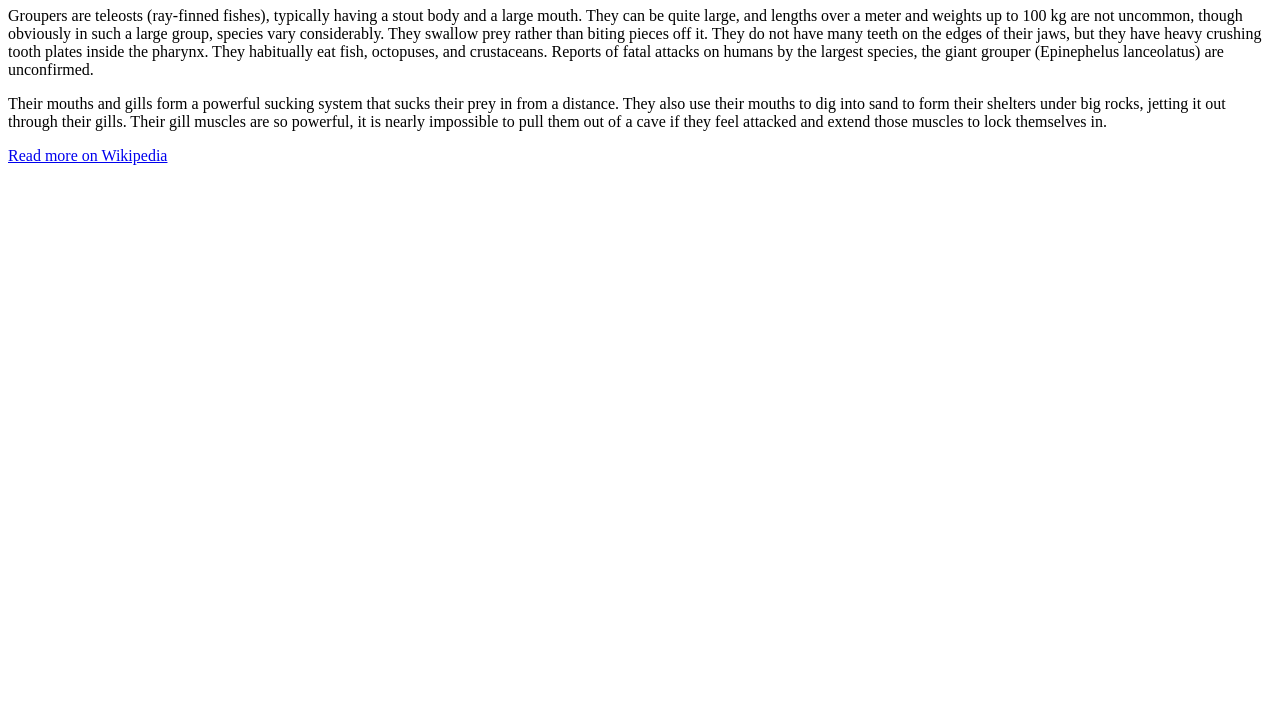
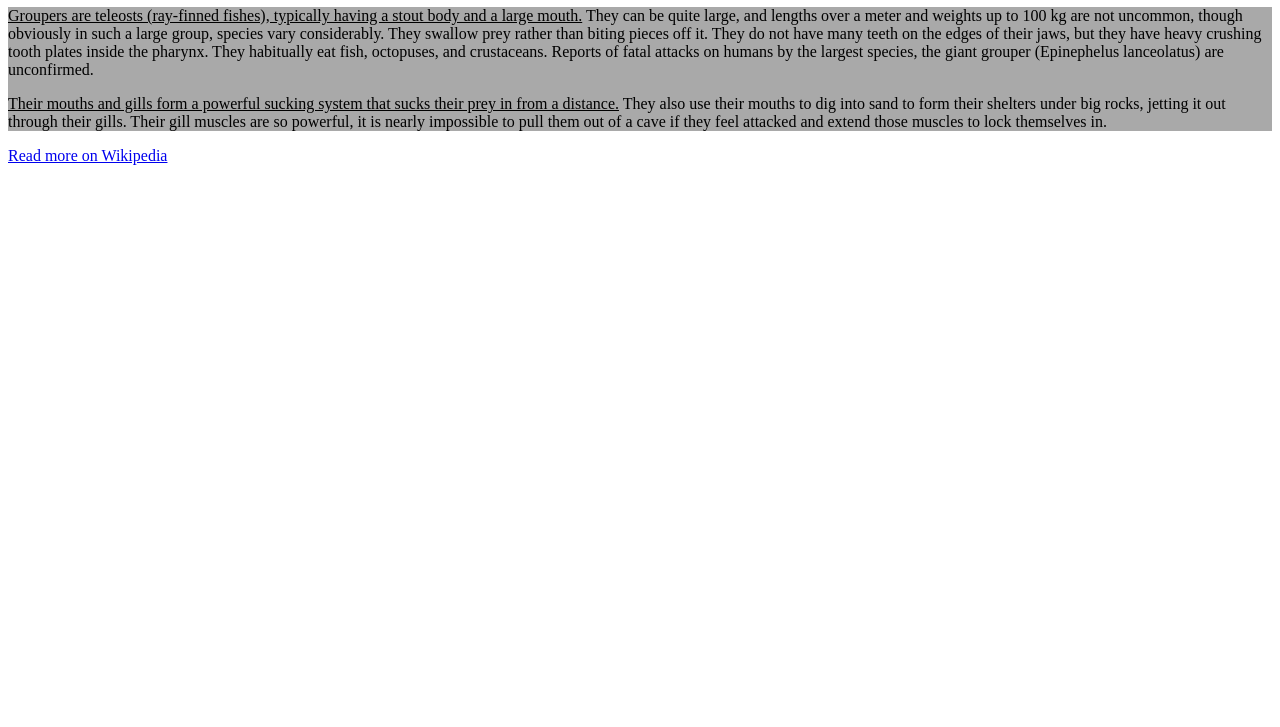
Before and after one commit to knapik8/5-1-CSS-Grouping-Elements, a plain HTML site: page index.html in a window 1280 px wide. Shown: the part 73-800 px from the top of the page. Drawn offline with Linux system fonts and the light colour scheme.

Commit message:
span, div

```diff
--- a/index.html
+++ b/index.html
@@ -4,6 +4,13 @@
         <meta charset="utf-8">
         <title>Challenge: Group the groupers</title>
         <style>
+            .first-sentence {
+                text-decoration: underline;
+            }
+
+            #info {
+                background-color:darkgrey
+            }
 
         </style>
     </head>
@@ -11,9 +18,9 @@
 
         <h1>Groupers</h1>
 
-        <p>Groupers are teleosts (ray-finned fishes), typically having a stout body and a large mouth. They can be quite large, and lengths over a meter and weights up to 100 kg are not uncommon, though obviously in such a large group, species vary considerably. They swallow prey rather than biting pieces off it. They do not have many teeth on the edges of their jaws, but they have heavy crushing tooth plates inside the pharynx. They habitually eat fish, octopuses, and crustaceans. Reports of fatal attacks on humans by the largest species, the giant grouper (Epinephelus lanceolatus) are unconfirmed.</p>
+        <div id="info"><p><span class="first-sentence">Groupers are teleosts (ray-finned fishes), typically having a stout body and a large mouth.</span> They can be quite large, and lengths over a meter and weights up to 100 kg are not uncommon, though obviously in such a large group, species vary considerably. They swallow prey rather than biting pieces off it. They do not have many teeth on the edges of their jaws, but they have heavy crushing tooth plates inside the pharynx. They habitually eat fish, octopuses, and crustaceans. Reports of fatal attacks on humans by the largest species, the giant grouper (Epinephelus lanceolatus) are unconfirmed.</p>
 
-        <p>Their mouths and gills form a powerful sucking system that sucks their prey in from a distance. They also use their mouths to dig into sand to form their shelters under big rocks, jetting it out through their gills. Their gill muscles are so powerful, it is nearly impossible to pull them out of a cave if they feel attacked and extend those muscles to lock themselves in.</p>
+        <p><span class="first-sentence">Their mouths and gills form a powerful sucking system that sucks their prey in from a distance.</span> They also use their mouths to dig into sand to form their shelters under big rocks, jetting it out through their gills. Their gill muscles are so powerful, it is nearly impossible to pull them out of a cave if they feel attacked and extend those muscles to lock themselves in.</p></div>
 
         <a href="http://en.wikipedia.org/wiki/Grouper">Read more on Wikipedia</a>
 
```
